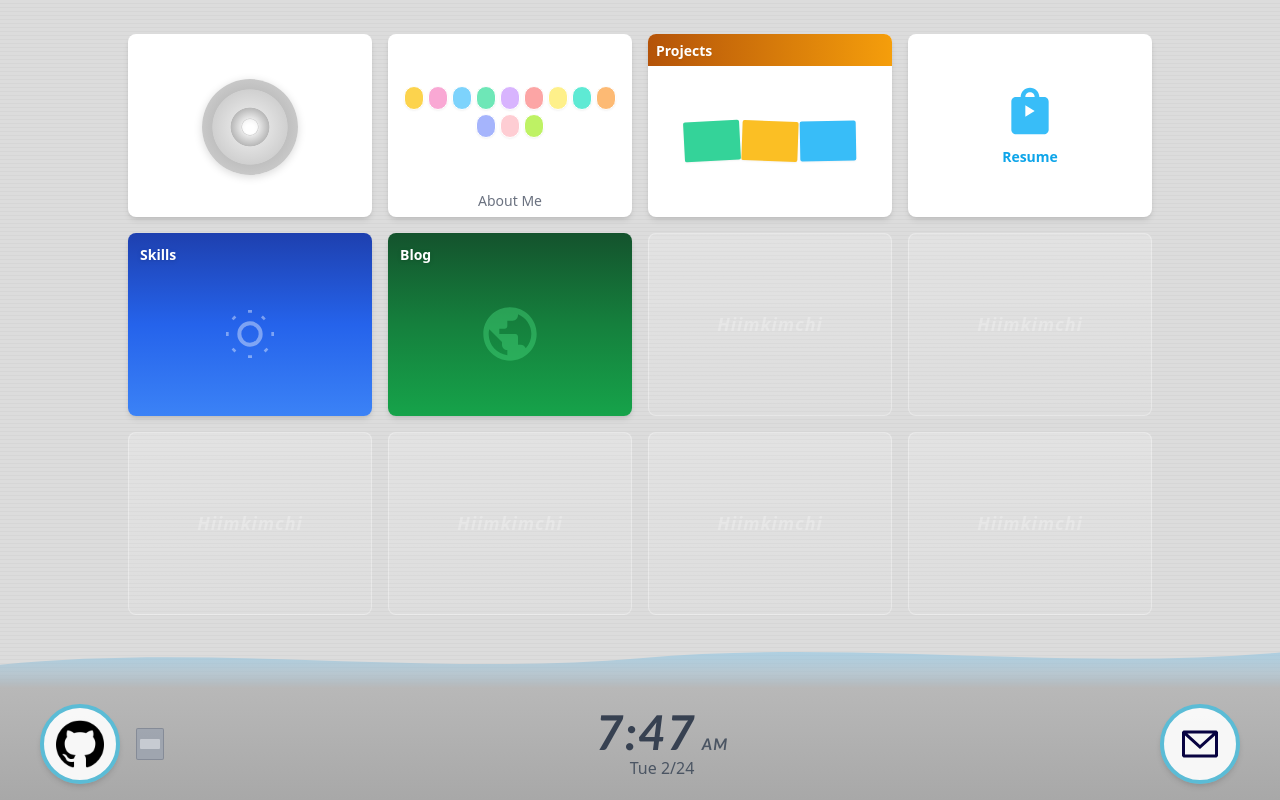
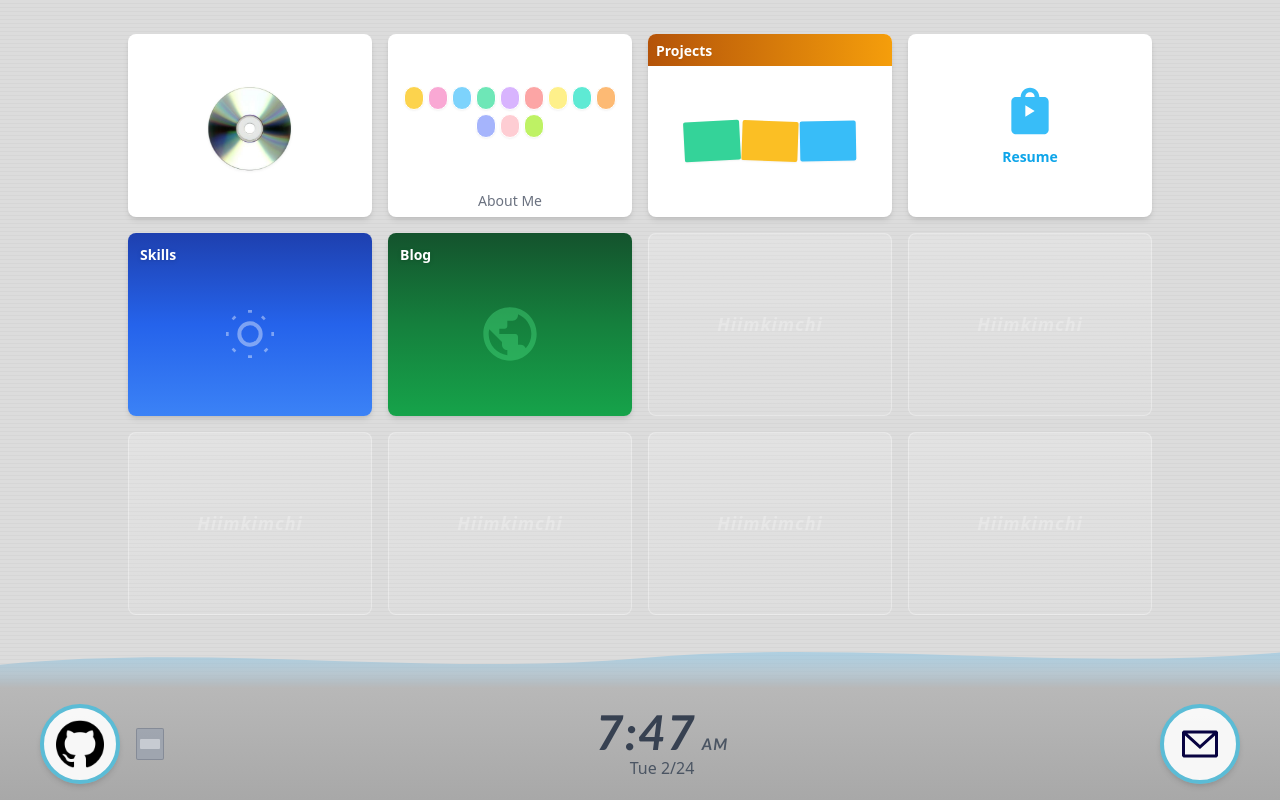
Before and after one commit to hiimkimchi/hiimkimchi.github.io, a React (Vite) app in the folder bryan-website/: page / in a window 1280 px wide. Built offline with nearby package versions, Linux system fonts and the light colour scheme.

Commit message:
fuck it, real pictures

```diff
--- a/bryan-website/src/pages/Homescreen.tsx
+++ b/bryan-website/src/pages/Homescreen.tsx
@@ -1,5 +1,6 @@
 import ChannelTile from "../components/ChannelTile";
 import BottomBar from "../components/BottomBar";
+import discImg from "../assets/disc.png";
 
 const AVATAR_COLORS = [
   "bg-amber-300",
@@ -25,9 +26,11 @@ export default function Homescreen() {
           {/* Disc Channel → Recents */}
           <ChannelTile className="bg-white pt-3 pb-2 flex flex-col items-center" to="/recents">
             <div className="flex-1 flex items-center justify-center">
-              <div className="wii-disc w-24 h-24 rounded-full flex items-center justify-center">
-                <div className="w-4 h-4 rounded-full bg-white shadow-inner" />
-              </div>
+              <img
+                src={discImg}
+                alt="Disc"
+                className="w-24 h-24 object-contain drop-shadow-sm"
+              />
             </div>
           </ChannelTile>
 
```
Also changed, not shown: bryan-website/src/assets/disc.png (added).
